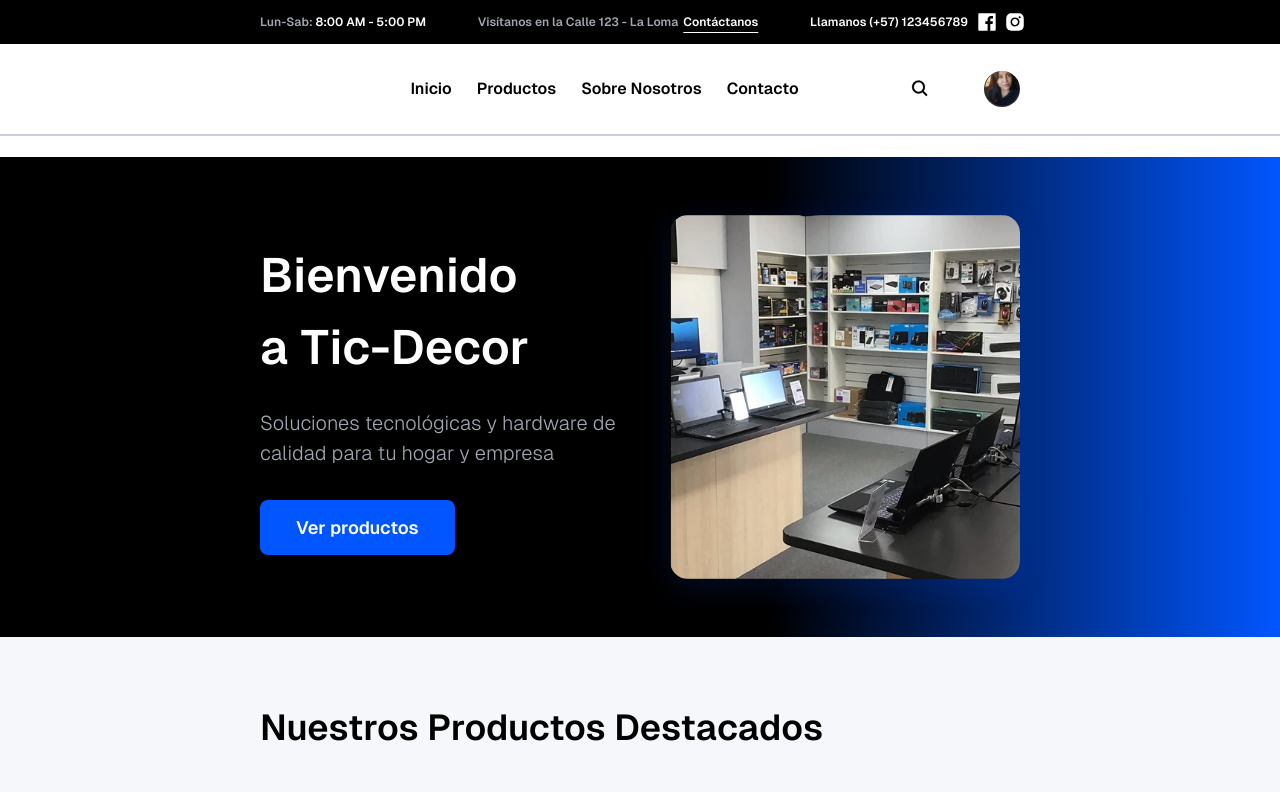
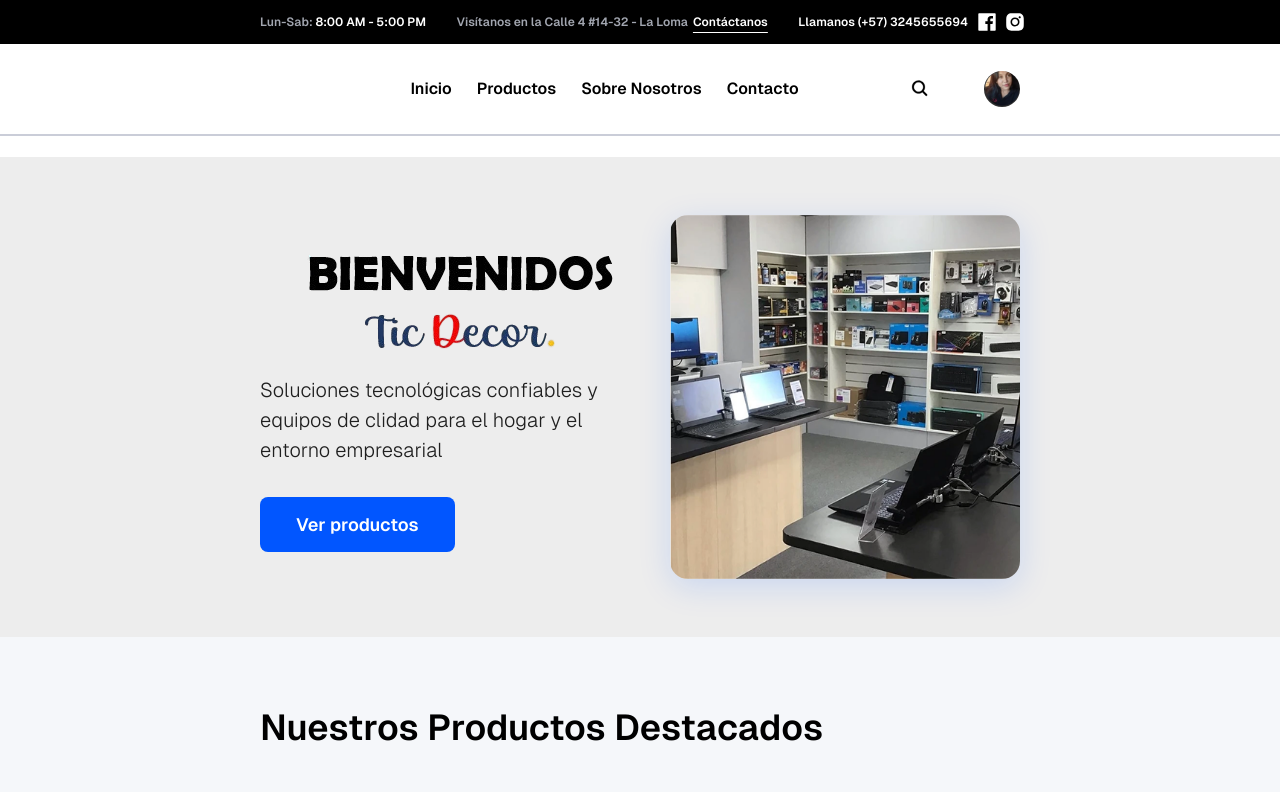
Before and after one commit to Carlosaac23/proyecto-yenifer, a plain HTML site: page index.html in a window 1280 px wide. Shown: the top 792 px of the page. Drawn offline with Linux system fonts and the light colour scheme.

Commit message:
cambios pequeños

```diff
--- a/assets/styles/general.css
+++ b/assets/styles/general.css
@@ -37,7 +37,7 @@ main {
 
 .hero {
   width: 100%;
-  background: linear-gradient(90deg, #000000 60%, #0156ff 100%);
+  background-color: #ededed;
   color: #ffffff;
   padding: 0 260px;
   min-height: 480px;
@@ -70,7 +70,7 @@ main {
   font-family: Geist-Light;
   font-size: 1.25rem;
   margin-bottom: 32px;
-  color: #a2a6b0;
+  color: #1f1f1f;
 }
 
 .hero__cta {
--- a/index.html
+++ b/index.html
@@ -17,11 +17,11 @@
       <div class="top__header">
         <p class="top__header-schedule"><span class="gray">Lun-Sab:</span> 8:00 AM - 5:00 PM</p>
         <div class="top__header-contact">
-          <p class="top__header-adresss gray">Visítanos en la Calle 123 - La Loma</p>
-          <a href="#" class="top__header-contact-link">Contáctanos</a>
+          <p class="top__header-adresss gray">Visítanos en la Calle 4 #14-32 - La Loma</p>
+          <a href="tel:+573245655694" class="top__header-contact-link">Contáctanos</a>
         </div>
         <div class="top__header-contact2">
-          <p class="top__header-call">Llamanos (+57) 123456789</p>
+          <p class="top__header-call">Llamanos (+57) 3245655694</p>
           <div class="top__header-social-networks">
             <img src="assets/images/facebook.svg" alt="" class="facebook" />
             <img src="assets/images/instagram.svg" alt="" class="instagram" />
@@ -51,8 +51,9 @@
       <section class="hero">
         <div class="hero__banner">
           <div class="hero__content">
-            <h1 class="hero__title">Bienvenido a Tic-Decor</h1>
-            <p class="hero__subtitle">Soluciones tecnológicas y hardware de calidad para tu hogar y empresa</p>
+            <!-- <h1 class="hero__title">Bienvenido a Tic-Decor</h1> -->
+            <img src="assets/images/welcome.png" alt="" class="hero__welcome" />
+            <p class="hero__subtitle">Soluciones tecnológicas confiables y equipos de clidad para el hogar y el entorno empresarial</p>
             <a href="products.html" class="hero__cta">Ver productos</a>
           </div>
           <div class="hero__image-container">
```
Also changed, not shown: about.html (+3 -3 lines), contact.html (+3 -3 lines), products.html (+4 -4 lines), assets/images/auriculares.png, assets/images/disco-ssd.png, assets/images/mouse-ina.png, assets/images/welcome.png (added).
